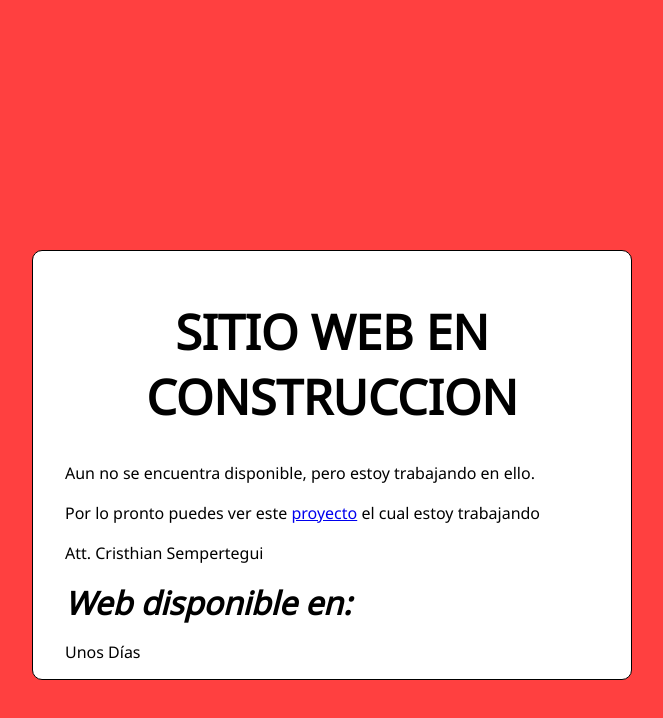
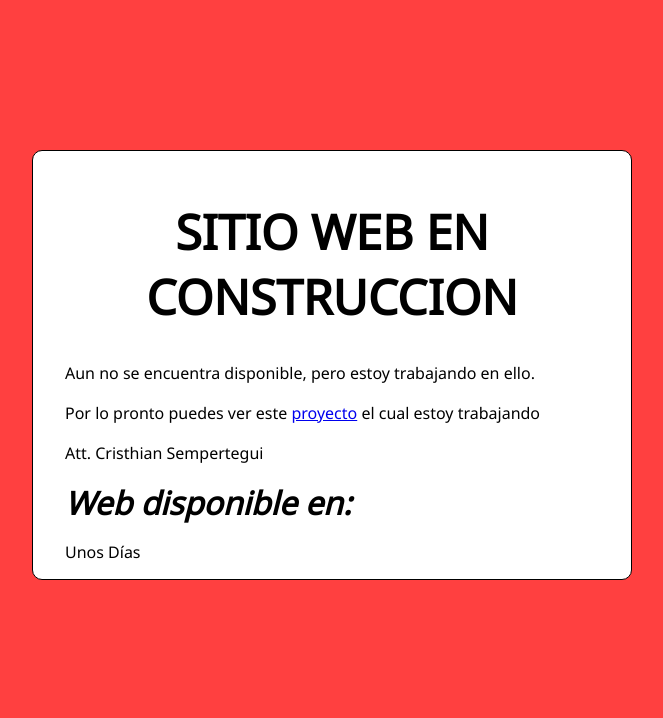
Before and after one commit to cristhiansemper/cristhiansemper.github.io, a plain HTML site: page index.html in a window 1280 px wide. Shown: the whole page, without its empty margins (308-971 px from the left). Drawn offline with Linux system fonts and the light colour scheme.

Commit message:
Update index.css

```diff
--- a/index.css
+++ b/index.css
@@ -13,7 +13,7 @@ body{background-color:#ff4040;}
     padding:32px;
     border:1px solid #000;
     border-radius:10px;
-    margin-top:-150px;
+    margin-top:-250px;
     margin-left:-300px;
     background-color:#fff;
     position:fixed;
```
